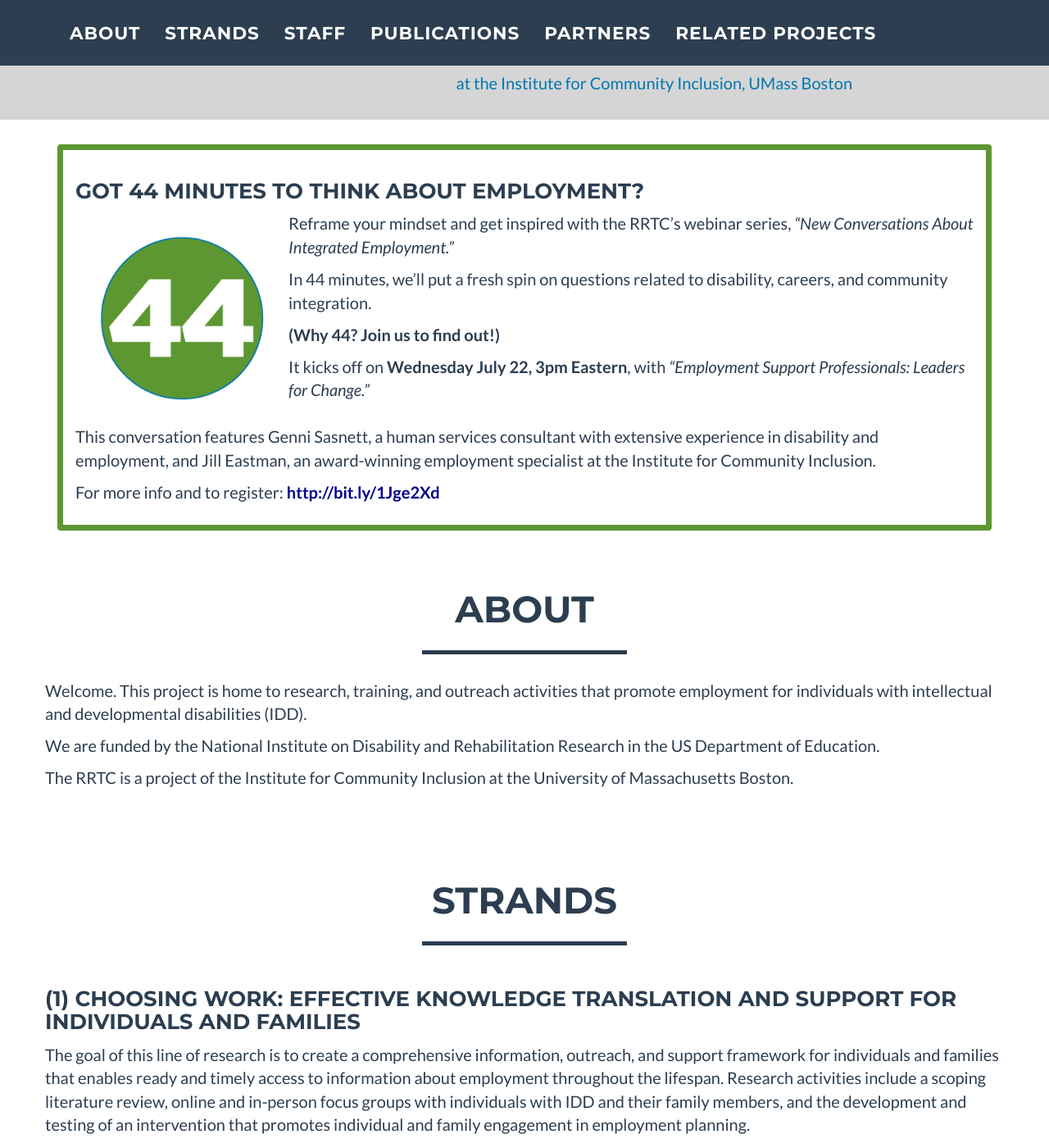
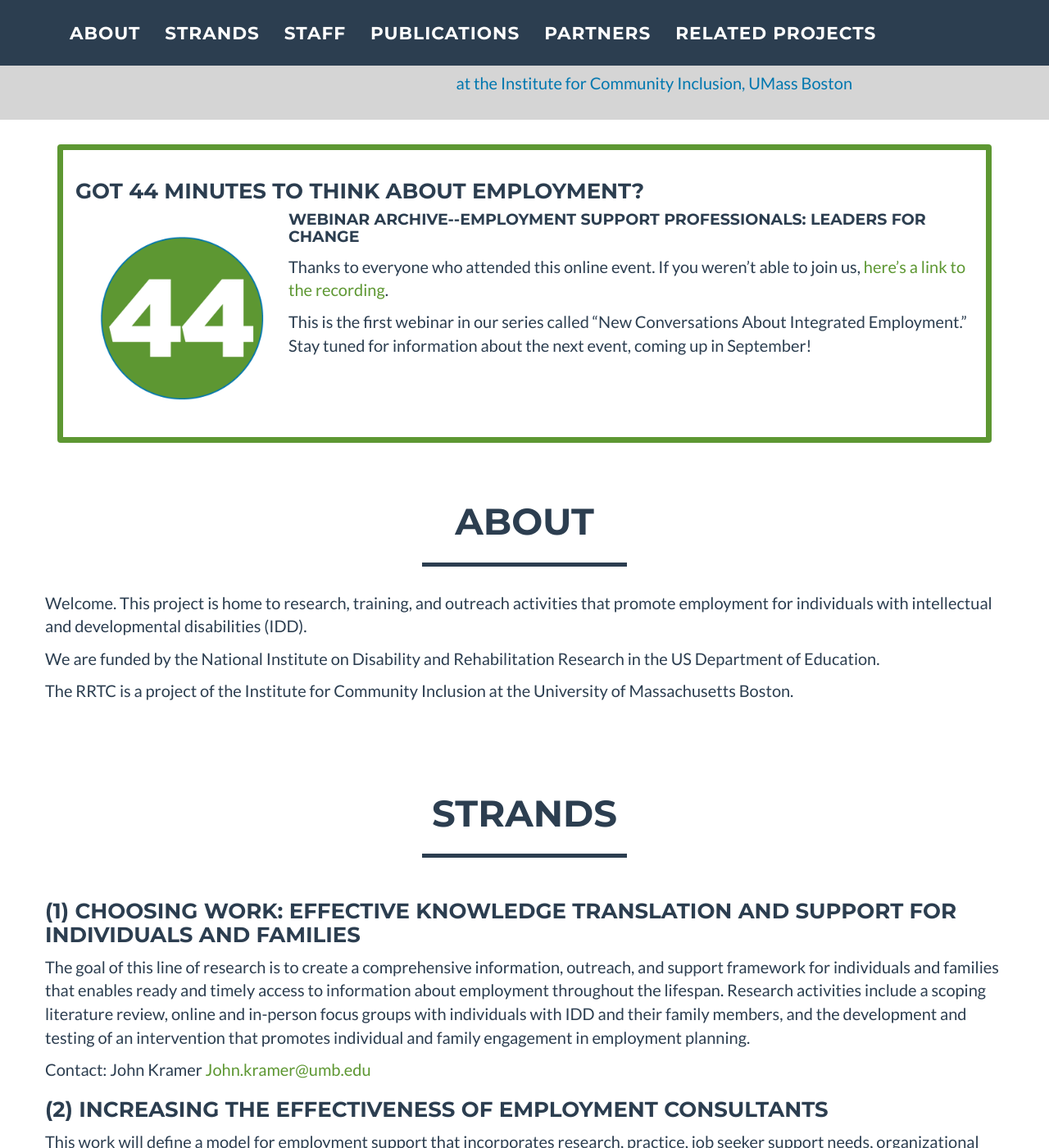
Before and after one commit to communityinclusion/thinkwork.org, a Jekyll site: the page built from index.html, in a window 1280 px wide and 1400 px high, scrolled down 334 px. Shown: the whole window at 82% size. Built offline with Jekyll 4.4.1, drawn with Linux system fonts in a browser that asks for light colours.

Commit message:
new archive

```diff
--- a/_includes/about.html
+++ b/_includes/about.html
@@ -5,18 +5,12 @@
   <div class="panel-body">
 <h3>Got 44 Minutes to Think About Employment?</h3>
  <img src="/img/44.png" alt="44" style="max-width:200px; margin:2em;" class="pull-left">
-<p>Reframe your mindset and get inspired with the RRTC’s webinar series, <em>“New Conversations About Integrated Employment.”</em></p>
+<h4>Webinar Archive--Employment Support Professionals: Leaders for Change</h4>
 
-<p>In 44 minutes, we’ll put a fresh spin on questions related to disability, careers, and community integration.</p>
+<p>Thanks to everyone who attended this online event. If you weren’t able to join us, <strong><a href="http://connectpro97884399.adobeconnect.com/p29kopfnl5i/"></strong>here’s a link to the recording</a>.
+ </p>
 
-<p><strong>(Why 44? Join us to find out!)</strong></p>
-
-<p>It kicks off on <strong>Wednesday July 22, 3pm Eastern</strong>, with <em>“Employment Support Professionals: Leaders for Change.”</em></p>
-
-<p style="clear:both;">This conversation features Genni Sasnett, a human services consultant with extensive experience in disability and employment, and Jill Eastman, an award-winning employment specialist at the Institute for Community Inclusion.</p>
-
-<p>For more info and to register:
-<strong><a href="http://bit.ly/1Jge2Xd" target="_new">http://bit.ly/1Jge2Xd</a></strong></p>
+<p>This is the first webinar in our series called “New Conversations About Integrated Employment.” Stay tuned for information about the next event, coming up in September!</p>
 </div>
      </div>
 
--- a/_includes/css/main.css
+++ b/_includes/css/main.css
@@ -447,6 +447,6 @@ footer .footer-below {
 
 .right {text-align: right;}
 .skills {color: #0077AF}
-a {color: darkblue;}
+a {color: #5D9732;}
 footer{text-align: left;}
 ul, li {font-size: larger;}
```
